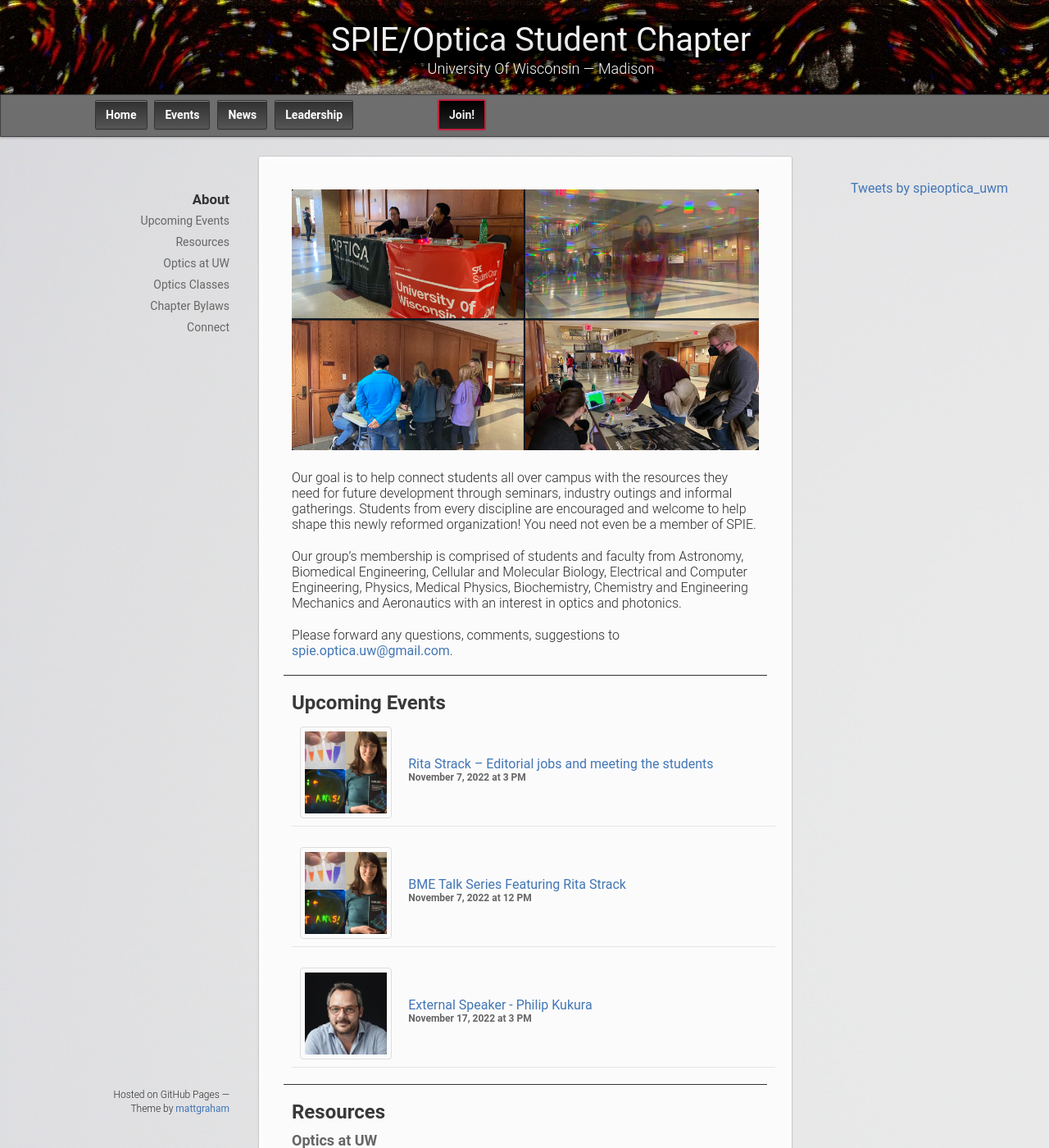
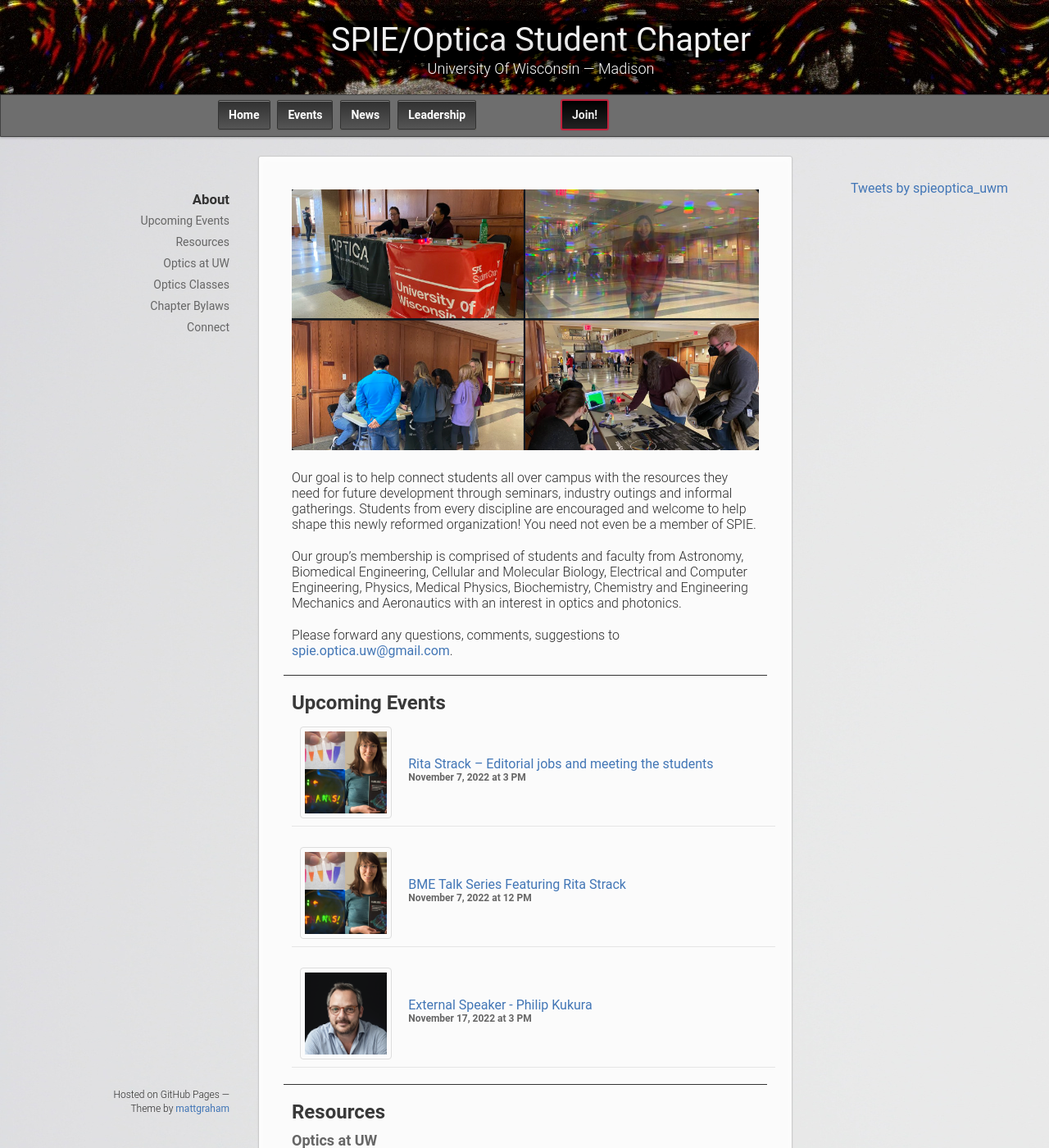
Before and after one commit to uw-loci/spieopticamadison.org, a Jekyll site: the page built from index.md, in a window 1280 px wide and 1400 px high. Shown: the whole window at 82% size. Built offline with Jekyll 4.4.1, drawn with Linux system fonts in a browser that asks for light colours; comment, search, counter and statistics services are not loaded.

Commit message:
Adjust nav bar spacing for various screen widths

```diff
--- a/_sass/jekyll-theme-leap-day.scss
+++ b/_sass/jekyll-theme-leap-day.scss
@@ -318,7 +318,7 @@ header {
 
   .downloads {
     position:sticky;
-    margin-left:100px;
+    margin-left:32px;
 
     span {
       float:left;
@@ -476,8 +476,9 @@ footer {
     width: 100%;
 
     .downloads {
-        margin-right: 250px;
-      }
+      position:fixed;
+      margin-left: 250px;
+    }
 
     .fork {
     }
@@ -516,7 +517,8 @@ footer {
     width: 100%;
 
     .downloads {
-        margin-right: 150px;
+      position:fixed;
+      margin-left: 150px;
       }
 
     .fork {
@@ -578,16 +580,34 @@ footer {
     top: 80px;
 
     .downloads {
-        position:sticky;
-        margin-left:0px;
+      position:fixed;
+      margin-left: 50px;
       }
 
-    .fork {
-        float: left;
-        display: inline-block;
-        margin-left: 0px;
-        position:fixed;
-        left:20px;
+    .button2 {
+        border: 1px solid #C41E3A;
+        background: linear-gradient(#000, #222);
+        border-radius: 2px;
+        border-color: #C41E3A;
+        box-shadow: inset 0px 1px 0px rgba(255,255,255,.4), 0px 1px 1px rgba(0,0,0,.1);
+        background-color: #C41E3A;
+        box-shadow: 0px 0px 1px 1px #C41E3A;
+        margin-left: 5px;
+        padding: 10px 12px;
+        margin-top: 6px;
+        line-height:14px;
+        font-size:14px;
+        color:#eee;
+        font-weight: bold;
+        display:inline-block;
+        text-align:center;
+        margin-right: 0px;
+
+        &:hover {
+            background: linear-gradient(#0000, #C41E3A);
+            background-color: #C41E3A;
+            color: #eee
+          }
         }
   }
 
```
